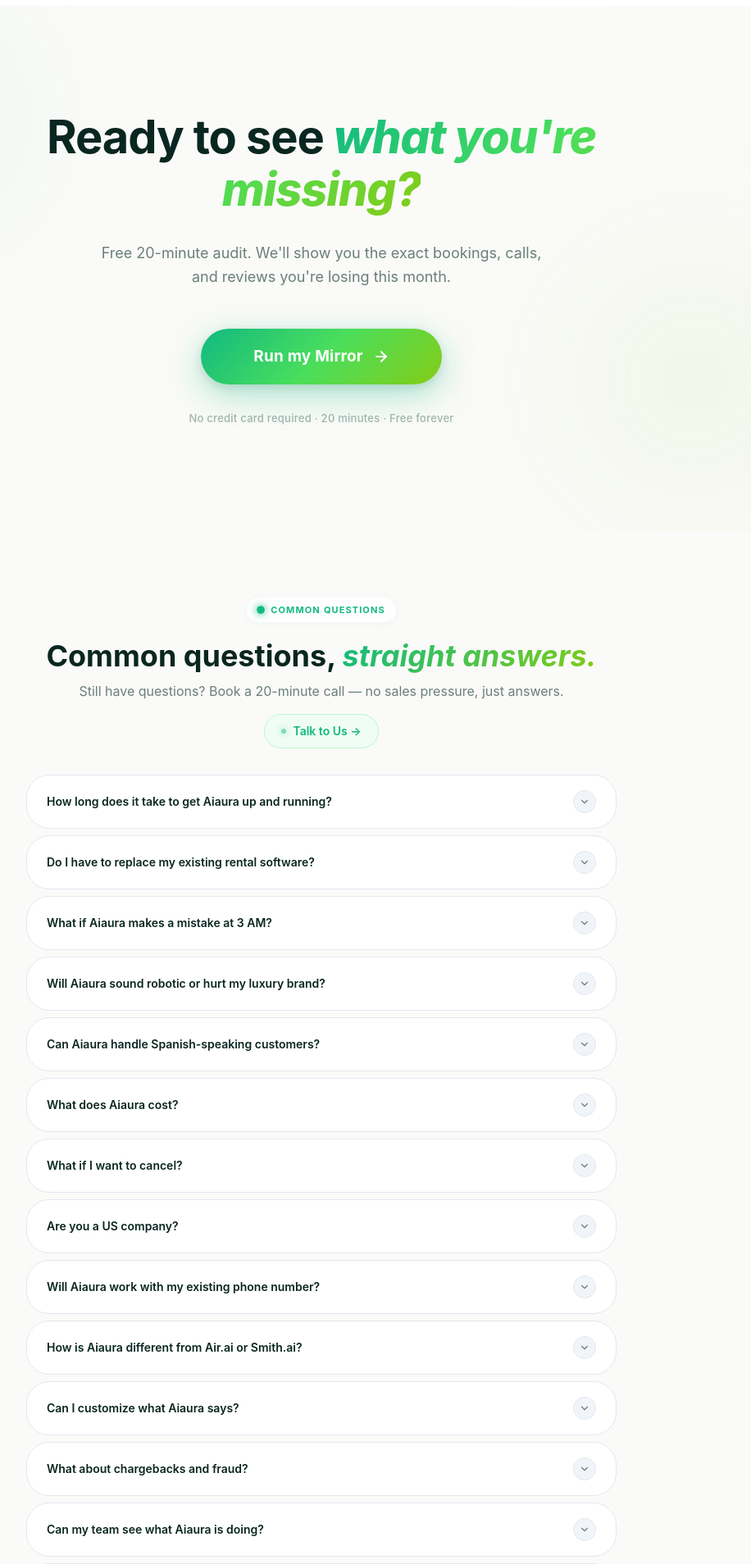
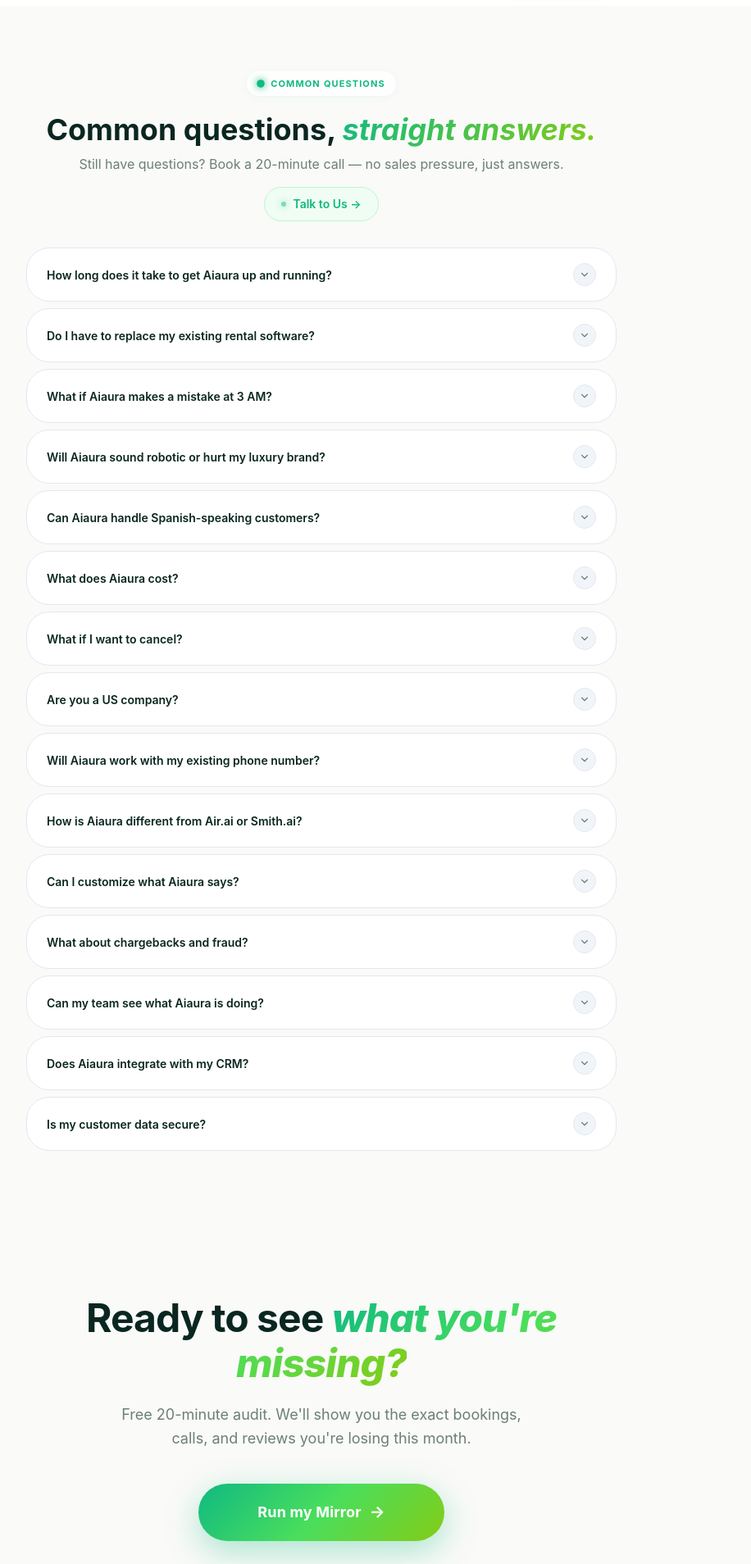
Before and after one commit to fatimazafar7916/AURAFLEEET, a Next.js app: page / in a window 1280 px wide. Shown: the part 9780-11688 px from the top of the page at 82% size, without its empty margins (248-1164 px from the left). Built offline with nearby package versions, Linux system fonts and the light colour scheme.

Commit message:
feat: move CTA into Footer, fix hydration error in RealResults

```diff
--- a/src/app/page.tsx
+++ b/src/app/page.tsx
@@ -8,7 +8,6 @@ import { HowYouGoLive } from "@/components/sections/HowYouGoLive";
 import { Integrations } from "@/components/sections/Integrations";
 import { QuestionsYouCanNotAnswer } from "@/components/sections/QuestionsYouCanNotAnswer";
 import { TrackEverywhere } from "@/components/sections/TrackEverywhere";
-import { FinalCTA } from "@/components/sections/FinalCTA";
 import { Footer } from "@/components/sections/Footer";
 
 export default function Home() {
@@ -24,7 +23,6 @@ export default function Home() {
       <Integrations />
       <QuestionsYouCanNotAnswer />
       <TrackEverywhere />
-      <FinalCTA />
       <Footer />
     </main>
   );
--- a/src/components/sections/FinalCTA.tsx
+++ /dev/null
@@ -1,147 +0,0 @@
-"use client";
-
-import React from 'react';
-
-export const FinalCTA = () => {
-  return (
-    <section
-      id="final-cta"
-      className="py-20 md:py-32 relative overflow-hidden"
-      style={{
-        background: '#FAFAF8',
-      }}
-    >
-      <div className="container mx-auto px-4 md:px-6 max-w-4xl text-center relative z-10">
-
-        {/* Heading */}
-        <h2
-          className="font-sans font-bold mb-6 md:mb-8"
-          style={{
-            fontSize: 'clamp(32px, 6vw, 56px)',
-            lineHeight: 1.15,
-            color: '#0A2620',
-            letterSpacing: '-0.02em',
-          }}
-        >
-          Ready to see{' '}
-          <span
-            style={{
-              background: 'linear-gradient(135deg, #10B981 0%, #4ADE5C 50%, #84CC16 100%)',
-              WebkitBackgroundClip: 'text',
-              WebkitTextFillColor: 'transparent',
-              fontStyle: 'italic',
-              fontWeight: 800,
-            }}
-          >
-            what you're missing?
-          </span>
-        </h2>
-
-        {/* Subheading */}
-        <p
-          className="mx-auto mb-10 md:mb-12"
-          style={{
-            color: '#6B7F78',
-            fontSize: 'clamp(15px, 2.5vw, 18px)',
-            lineHeight: 1.6,
-            maxWidth: 560,
-          }}
-        >
-          Free 20-minute audit. We'll show you the exact bookings, calls, and reviews you're losing this month.
-        </p>
-
-        {/* CTA Button */}
-        <div className="flex justify-center">
-          <button
-            className="group relative overflow-hidden"
-            style={{
-              background: 'linear-gradient(135deg, #10B981 0%, #4ADE5C 50%, #84CC16 100%)',
-              color: 'white',
-              fontSize: 'clamp(16px, 2.5vw, 19px)',
-              fontWeight: 700,
-              padding: 'clamp(16px, 2vw, 20px) clamp(48px, 8vw, 64px)',
-              borderRadius: 999,
-              border: 'none',
-              cursor: 'pointer',
-              boxShadow: '0 12px 40px rgba(16, 185, 129, 0.35), 0 4px 12px rgba(0, 0, 0, 0.1)',
-              transition: 'all 0.3s ease',
-              display: 'inline-flex',
-              alignItems: 'center',
-              gap: 12,
-              letterSpacing: '0.01em',
-            }}
-            onMouseEnter={(e) => {
-              e.currentTarget.style.transform = 'translateY(-2px)';
-              e.currentTarget.style.boxShadow = '0 16px 48px rgba(16, 185, 129, 0.45), 0 6px 16px rgba(0, 0, 0, 0.12)';
-            }}
-            onMouseLeave={(e) => {
-              e.currentTarget.style.transform = 'translateY(0)';
-              e.currentTarget.style.boxShadow = '0 12px 40px rgba(16, 185, 129, 0.35), 0 4px 12px rgba(0, 0, 0, 0.1)';
-            }}
-          >
-            <span>Run my Mirror</span>
-            <svg
-              width="20"
-              height="20"
-              viewBox="0 0 24 24"
-              fill="none"
-              stroke="currentColor"
-              strokeWidth="2.5"
-              strokeLinecap="round"
-              strokeLinejoin="round"
-              style={{
-                transition: 'transform 0.3s ease',
-              }}
-              className="group-hover:translate-x-1"
-            >
-              <line x1="5" y1="12" x2="19" y2="12"/>
-              <polyline points="12 5 19 12 12 19"/>
-            </svg>
-          </button>
-        </div>
-
-        {/* Subtle trust badge */}
-        <p
-          className="mt-8"
-          style={{
-            color: '#A0B5AD',
-            fontSize: 13,
-            fontWeight: 500,
-            letterSpacing: '0.02em',
-          }}
-        >
-          No credit card required · 20 minutes · Free forever
-        </p>
-
-      </div>
-
-      {/* Decorative gradient blobs */}
-      <div
-        style={{
-          position: 'absolute',
-          top: '-10%',
-          left: '-5%',
-          width: 400,
-          height: 400,
-          borderRadius: '50%',
-          background: 'radial-gradient(circle, rgba(16, 185, 129, 0.08) 0%, rgba(16, 185, 129, 0) 70%)',
-          filter: 'blur(60px)',
-          pointerEvents: 'none',
-        }}
-      />
-      <div
-        style={{
-          position: 'absolute',
-          bottom: '-10%',
-          right: '-5%',
-          width: 500,
-          height: 500,
-          borderRadius: '50%',
-          background: 'radial-gradient(circle, rgba(132, 204, 22, 0.08) 0%, rgba(132, 204, 22, 0) 70%)',
-          filter: 'blur(60px)',
-          pointerEvents: 'none',
-        }}
-      />
-    </section>
-  );
-};
--- a/src/components/sections/Footer.tsx
+++ b/src/components/sections/Footer.tsx
@@ -112,22 +112,47 @@ export const Footer = () => {
       </section>
 
       {/* Final CTA */}
-      <section id="audit" className="py-12 bg-bg-paper">
-        <div className="container mx-auto px-6 max-w-4xl text-center">
-          <div className="rounded-3xl p-10 md:p-16" style={{ background: 'linear-gradient(135deg, #F0FDF4 0%, #F8FFFE 50%, #F0FDF9 100%)', border: '1.5px solid #BBF7D0', boxShadow: '0 8px 48px rgba(16,185,129,0.1)' }}>
-            <h2 className="font-sans font-bold mb-4" style={{ fontSize: 'clamp(26px,5vw,38px)', color: '#0A2620' }}>
-              Ready to see what you're missing?
-            </h2>
-            <p className="text-base mb-8" style={{ color: '#2D4F47', maxWidth: 480, margin: '0 auto 2rem' }}>
-              Run a free 5-minute audit and see the leaks Aiaura would plug for you.
-            </p>
-            <CTAButton className="px-12 text-base h-14" href="#"
-              onClick={() => (window as any).gtag && (window as any).gtag('event', 'cta_click', { cta_label: 'run_mirror_footer' })}>
-              Run my free audit →
-            </CTAButton>
-            <p className="text-sm mt-6" style={{ color: '#2D4F47' }}>
-              Trusted by rental shops in <span className="font-semibold text-[#10B981]">Miami</span>, <span className="font-semibold text-[#10B981]">LA</span>, <span className="font-semibold text-[#10B981]">Las Vegas</span>, <span className="font-semibold text-[#10B981]">Scottsdale</span>, and 14 more US cities.
-            </p>
+      <section id="audit" className="py-16 md:py-24" style={{ background: '#FAFAF8' }}>
+        <div className="container mx-auto px-6 max-w-3xl text-center">
+          <h2 className="font-sans font-bold mb-5" style={{ fontSize: 'clamp(28px, 5vw, 48px)', color: '#0A2620', lineHeight: 1.15, letterSpacing: '-0.02em' }}>
+            Ready to see{' '}
+            <span style={{ background: 'linear-gradient(135deg, #10B981 0%, #4ADE5C 50%, #84CC16 100%)', WebkitBackgroundClip: 'text', WebkitTextFillColor: 'transparent', fontStyle: 'italic', fontWeight: 800 }}>
+              what you're missing?
+            </span>
+          </h2>
+          <p className="mx-auto mb-10" style={{ color: '#6B7F78', fontSize: 'clamp(15px, 2.5vw, 18px)', lineHeight: 1.65, maxWidth: 520 }}>
+            Free 20-minute audit. We'll show you the exact bookings, calls, and reviews you're losing this month.
+          </p>
+          <div className="flex justify-center">
+            <button
+              style={{
+                background: 'linear-gradient(135deg, #10B981 0%, #4ADE5C 50%, #84CC16 100%)',
+                color: 'white',
+                fontSize: 'clamp(16px, 2.5vw, 18px)',
+                fontWeight: 700,
+                padding: 'clamp(16px, 2vw, 20px) clamp(48px, 8vw, 72px)',
+                borderRadius: 999,
+                border: 'none',
+                cursor: 'pointer',
+                boxShadow: '0 12px 40px rgba(16, 185, 129, 0.35)',
+                transition: 'all 0.3s ease',
+                display: 'inline-flex',
+                alignItems: 'center',
+                gap: 10,
+                letterSpacing: '0.01em',
+              }}
+              onMouseEnter={(e) => {
+                e.currentTarget.style.transform = 'translateY(-2px)';
+                e.currentTarget.style.boxShadow = '0 16px 48px rgba(16, 185, 129, 0.45)';
+              }}
+              onMouseLeave={(e) => {
+                e.currentTarget.style.transform = 'translateY(0)';
+                e.currentTarget.style.boxShadow = '0 12px 40px rgba(16, 185, 129, 0.35)';
+              }}
+            >
+              <span>Run my Mirror</span>
+              <span style={{ fontSize: '1.1em' }}>→</span>
+            </button>
           </div>
         </div>
       </section>
--- a/src/components/sections/RealResults.tsx
+++ b/src/components/sections/RealResults.tsx
@@ -1,18 +1,29 @@
 "use client";
 
-import React, { useState, useEffect, useRef } from 'react';
+import { useState, useEffect } from 'react';
 import { SectionPill } from '../ui/SectionPill';
 
 // Live counter for conversations
 function LiveCounter() {
   const [count, setCount] = useState(376);
+  const [mounted, setMounted] = useState(false);
 
   useEffect(() => {
+    setMounted(true);
     const interval = setInterval(() => {
       setCount(prev => prev + Math.floor(Math.random() * 3));
     }, 2000 + Math.random() * 3000);
     return () => clearInterval(interval);
   }, []);
+
+  // Prevent hydration mismatch by showing consistent value on first render
+  if (!mounted) {
+    return (
+      <span style={{ color: 'white', fontSize: 'clamp(28px,5vw,40px)', fontWeight: 800, lineHeight: 1 }}>
+        376
+      </span>
+    );
+  }
 
   return (
     <span style={{ color: 'white', fontSize: 'clamp(28px,5vw,40px)', fontWeight: 800, lineHeight: 1 }}>
```
